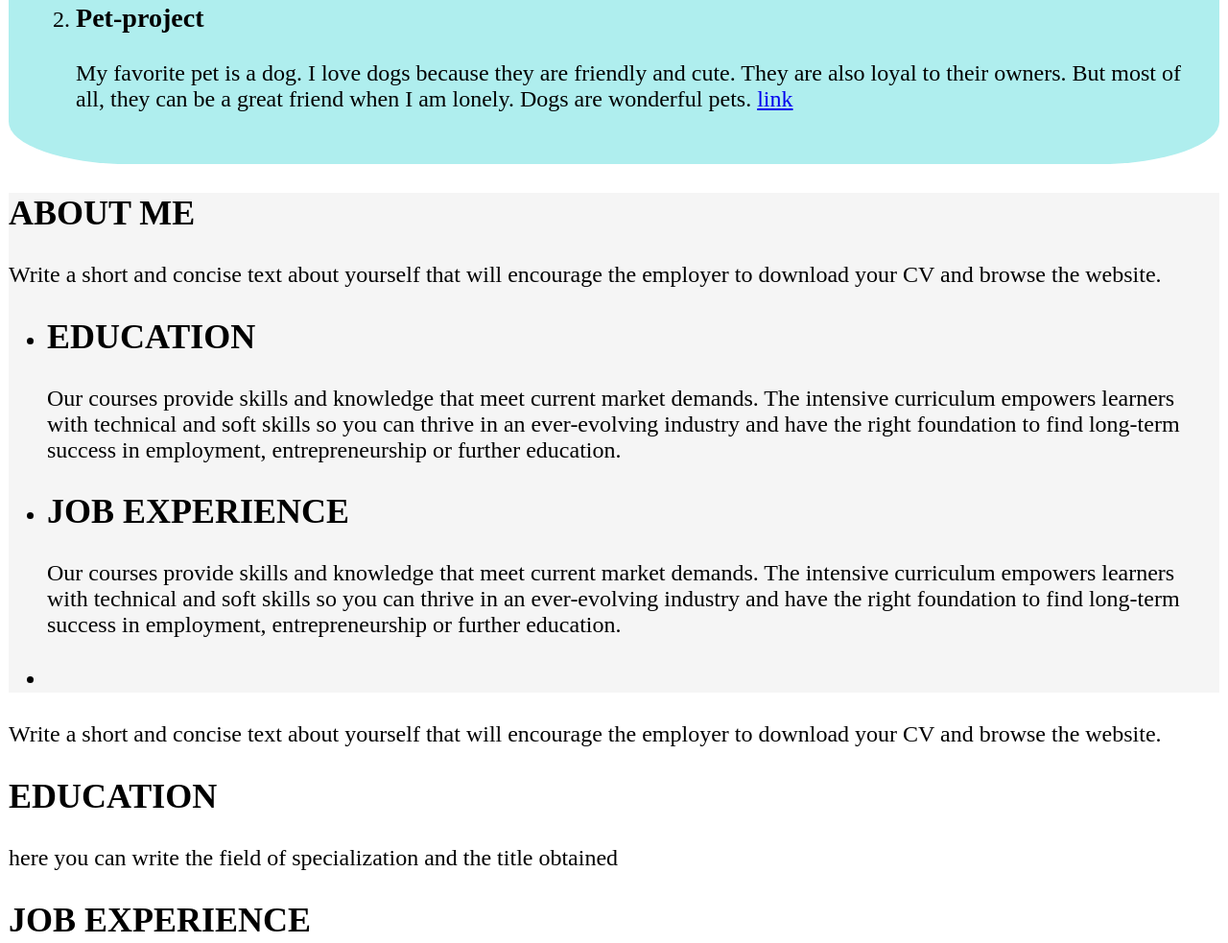
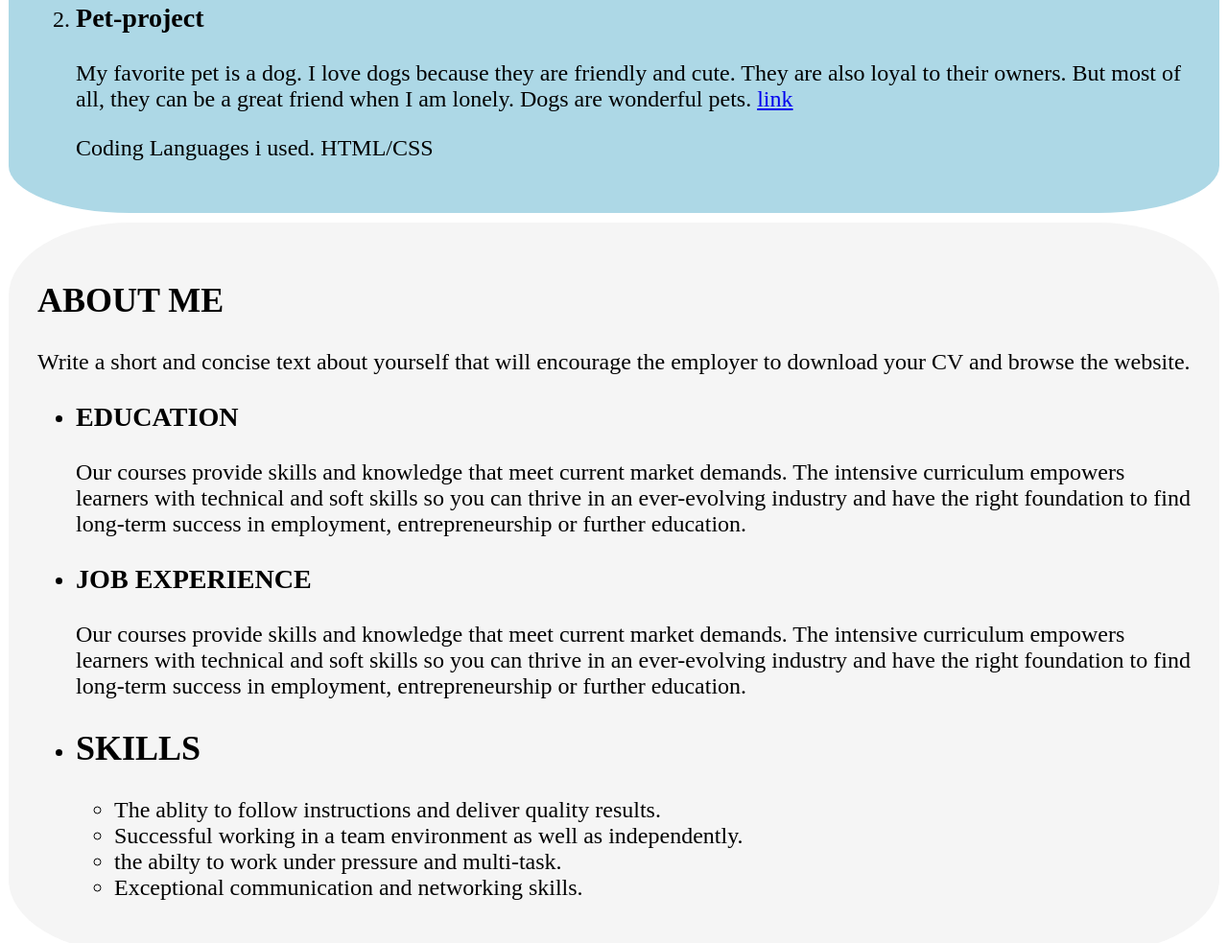
Before and after one commit to stevenjeri/My-portfolio-landing-page, a plain HTML site: page index.html in a window 1280 px wide. Shown: the part 602-1585 px from the top of the page at 96% size. Drawn offline with Linux system fonts and the light colour scheme.

Commit message:
modified css.style.css and index.css

```diff
--- a/css/style.css
+++ b/css/style.css
@@ -34,14 +34,18 @@ header {
   }
 
   .div1 {
-      background-color: paleturquoise;
+      background-color: lightblue;
       padding: 30px;
       margin-top: 10px;
       border-radius: 10%;
+      margin-bottom: 10px;
   }
 
   .div2 {
       background-color: whitesmoke;
+      padding:30px;
+      margin-bottom: 10px;
+      border-radius: 10%;
   }
 
 footer {
--- a/index.html
+++ b/index.html
@@ -41,6 +41,10 @@
                     wonderful pets.
                     <a href="https://github.com/stevenjeri/petproject">link</a>
                 </p>
+                <p>
+                    Coding Languages i used.
+                    HTML/CSS
+                </p>
             </li>
         </ol>
     </div>
@@ -54,7 +58,7 @@
                 </p>
         <ul>
             <li>
-                <h2>EDUCATION</h2>
+                <h3>EDUCATION</h3>
                 <P>
                     Our courses provide skills and knowledge that meet current market demands.
                     The intensive curriculum empowers learners with technical and
@@ -64,7 +68,7 @@
                 </P>
             </li>
             <li>
-                <h2>JOB EXPERIENCE</h2>
+                <h3>JOB EXPERIENCE</h3>
                 <p>
                     Our courses provide skills and knowledge that meet current market demands.
                     The intensive curriculum empowers learners with technical and
@@ -74,7 +78,15 @@
                 </p>
             </li>
             <li>
-                <h2></h2>
+                <h2>SKILLS</h2>
+                <p>
+                    <ul>
+                        <li>The ablity to follow instructions and deliver quality results.</li>
+                        <li>Successful working in a team environment as well as independently.</li>
+                        <li>the abilty to work under pressure and multi-task.</li>
+                        <li>Exceptional communication and networking skills.</li>
+                    </ul>
+                </p>
             </li>
         </ul>
     </div>
```
